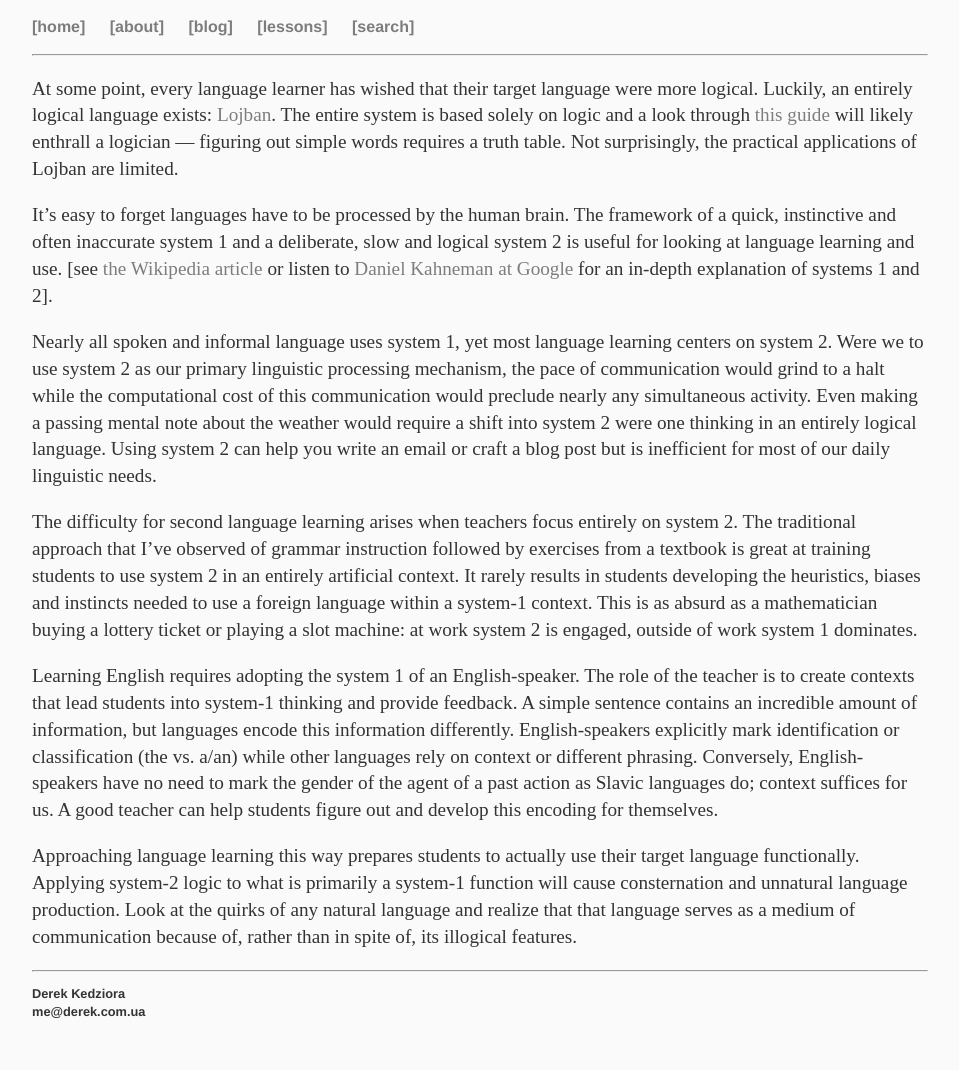
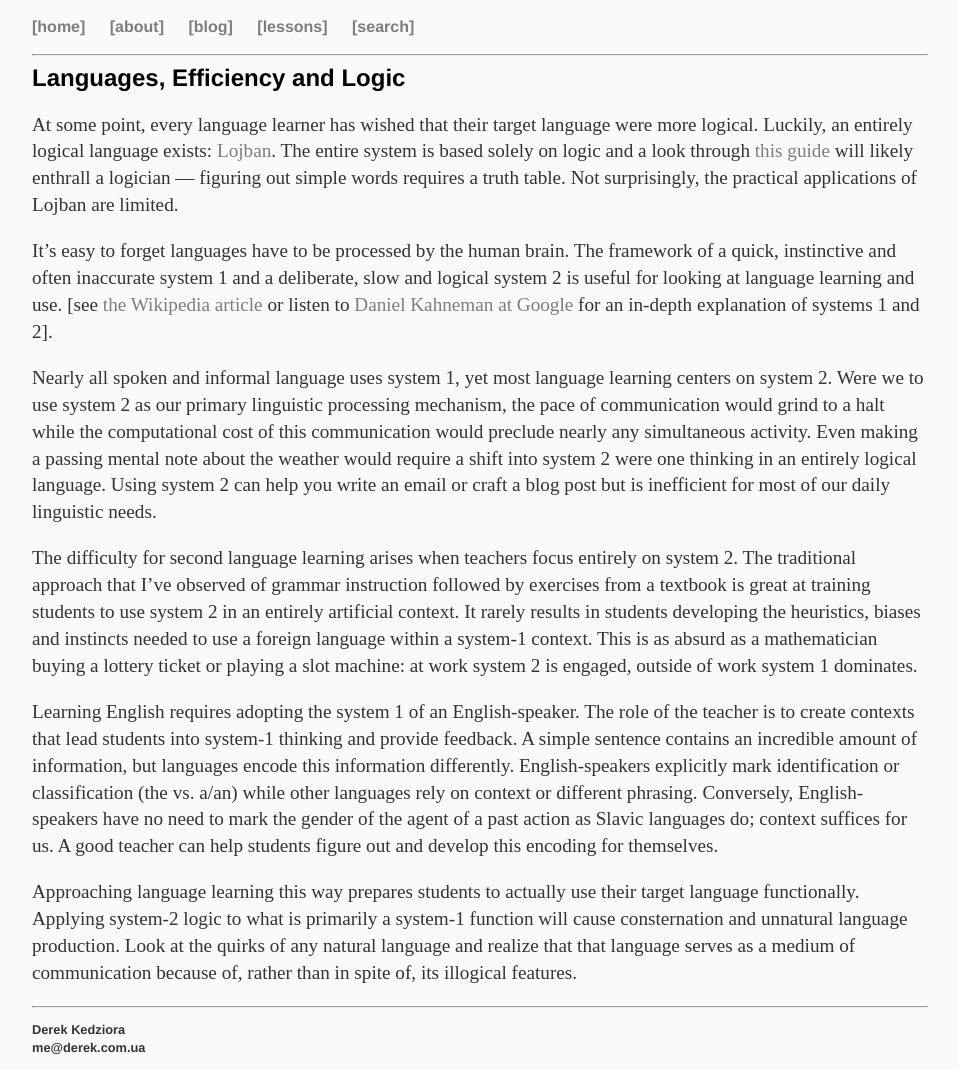
Before and after one commit to ZeroDeth/derekkedziora.github.io, a Jekyll site: the page built from _posts/2016-10-29-logical-languages.md, in a window 1280 px wide. Shown: the whole page, without its empty margins (160-1119 px from the left). Built offline with Jekyll 4.4.1, drawn with Linux system fonts in a browser that asks for light colours; before the commit the page ends 1034 px from its top, so only the background shows below that.

Commit message:
formatting

```diff
--- a/_posts/2016-10-29-logical-languages.md
+++ b/_posts/2016-10-29-logical-languages.md
@@ -7,6 +7,7 @@ permalink: "/blog/languages-logic"
 tags: ["Kahneman", "logic"]
 date: 2016-10-29
 ---
+## Languages, Efficiency and Logic
 At some point, every language learner has wished that their target language were more logical. Luckily, an entirely logical language exists: <a href="https://en.wikipedia.org/wiki/Lojban" target="_blank">Lojban</a>. The entire system is based solely on logic and a look through <a href="https://mw.lojban.org/papri/How_to_say_it_in_Lojban" target="_blank">this guide</a> will likely enthrall a logician — figuring out simple words requires a truth table. Not surprisingly, the practical applications of Lojban are limited.
 
 It's easy to forget languages have to be processed by the human brain. The framework of a quick, instinctive and often inaccurate system 1 and a deliberate, slow and logical system 2 is useful for looking at language learning and use. [see <a href="https://en.wikipedia.org/wiki/Dual_process_theory#Dual-process_accounts_of_reasoning" target="_blank">the Wikipedia article</a> or listen to <a href="https://www.youtube.com/watch?v=CjVQJdIrDJ0" target="_blank">Daniel Kahneman at Google</a> for an in-depth explanation of systems 1 and 2].
```
